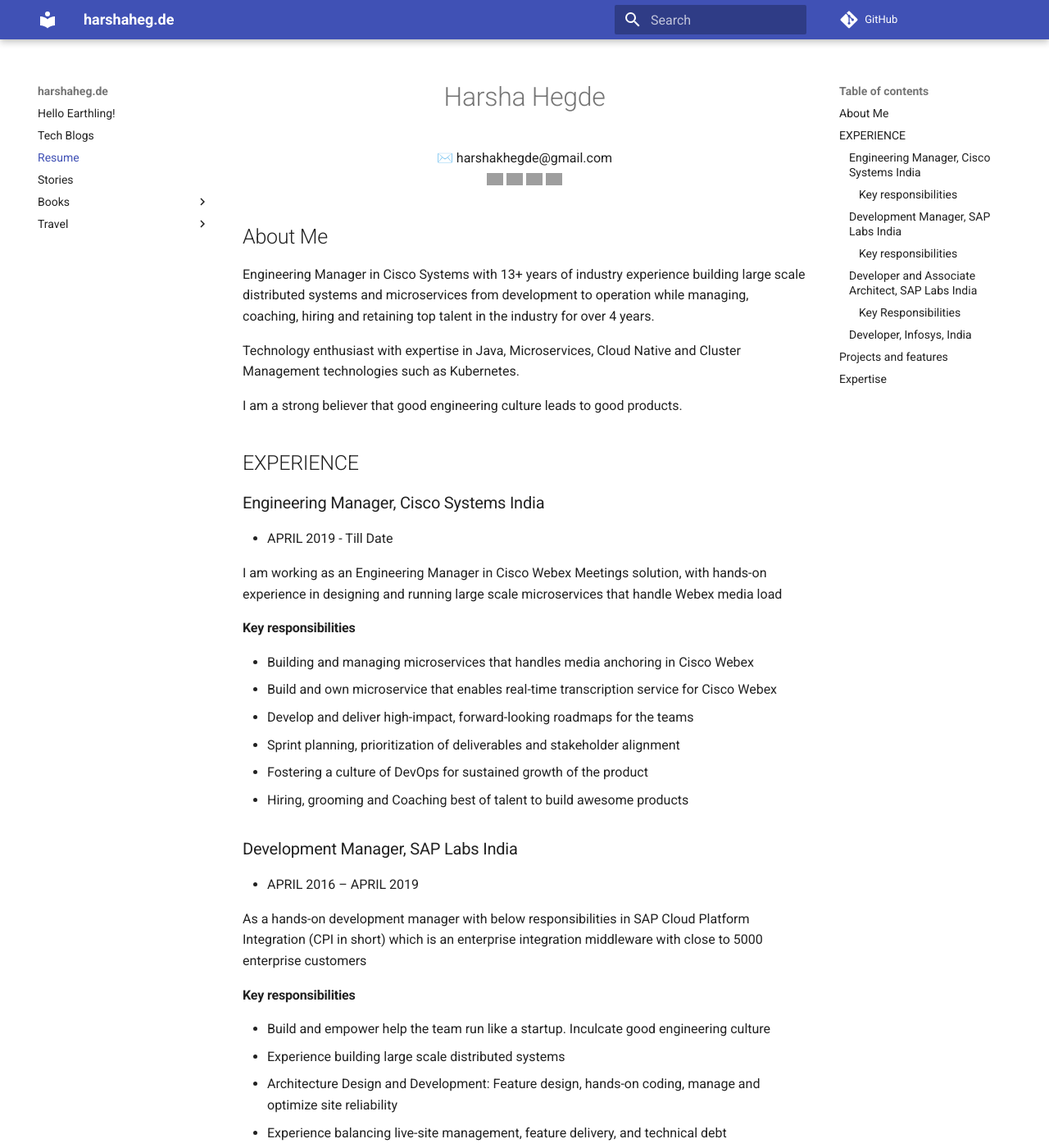
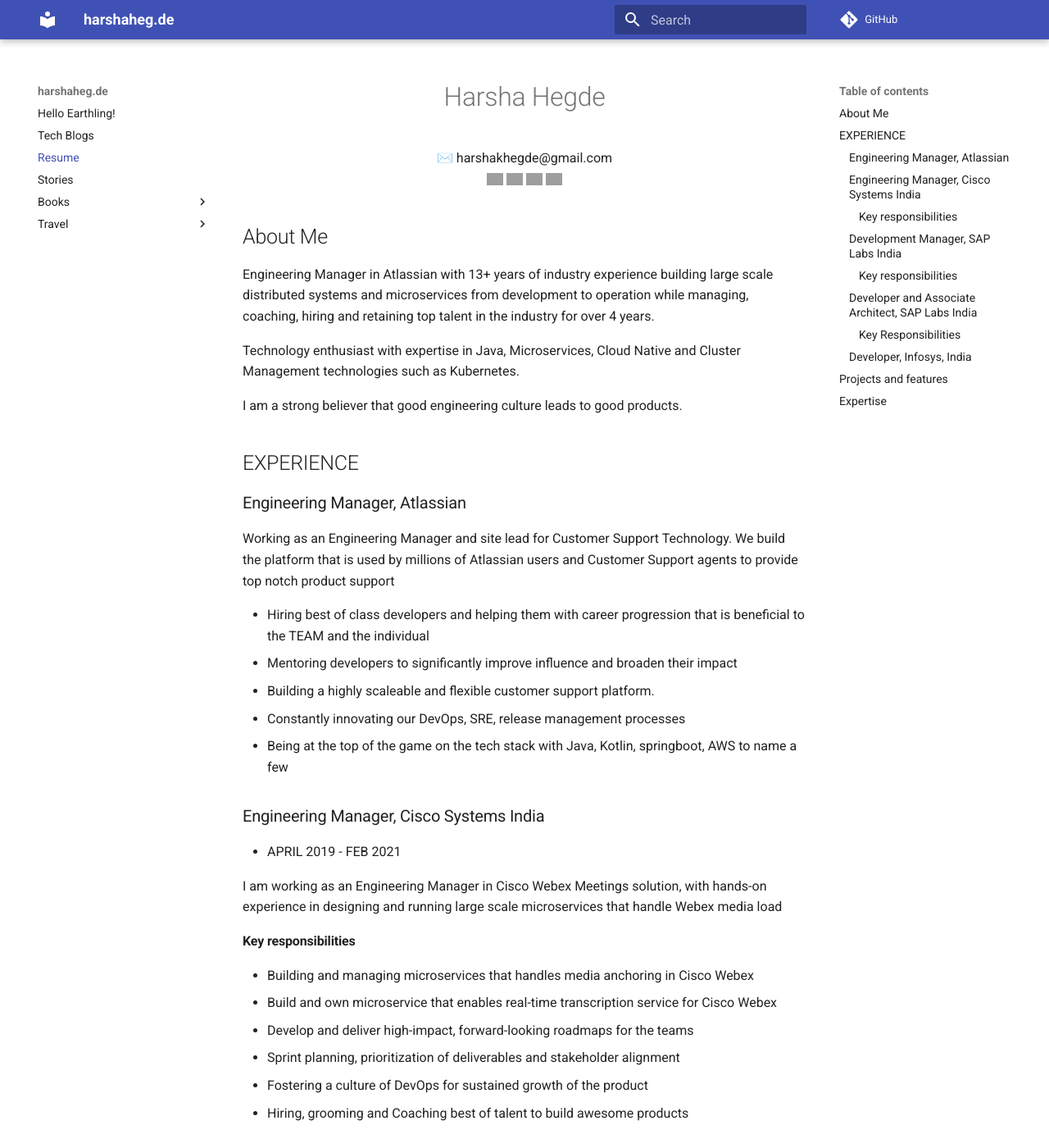
Before and after one commit to harshakhegde/harshakhegde.github.io, an MkDocs documentation site: the page built from home/resume.md, in a window 1280 px wide and 1400 px high. Shown: the whole window at 82% size. Built offline with MkDocs 1.6.1 and Material for MkDocs 9.7.7, drawn with Linux system fonts in a browser that asks for light colours; comment, search, counter and statistics services are not loaded; grey boxes are pictures that could not be loaded.

Commit message:
update resume with atlassian

```diff
--- a/home/resume.md
+++ b/home/resume.md
@@ -9,7 +9,7 @@
 </p>
 
 ## About Me
-Engineering Manager in Cisco Systems with 13+ years of industry experience building large scale distributed systems and microservices from development to operation while managing, coaching, hiring and retaining top talent in the industry for over 4 years.
+Engineering Manager in Atlassian with 13+ years of industry experience building large scale distributed systems and microservices from development to operation while managing, coaching, hiring and retaining top talent in the industry for over 4 years.
 
 Technology enthusiast with expertise in Java, Microservices, Cloud Native and Cluster Management technologies such as Kubernetes.
 
@@ -17,8 +17,18 @@
 
 ## EXPERIENCE
 
+### Engineering Manager, Atlassian
+Working as an Engineering Manager and site lead for Customer Support Technology. We build the platform that is used by millions of Atlassian users and Customer Support agents to provide top notch product support
+
+- Hiring best of class developers and helping them with career progression that is beneficial to the TEAM and the individual
+- Mentoring developers to significantly improve influence and broaden their impact
+- Building a highly scaleable and flexible customer support platform.
+- Constantly innovating our DevOps, SRE, release management processes
+- Being at the top of the game on the tech stack with Java, Kotlin, springboot, AWS to name a few
+
+
 ### Engineering Manager, Cisco Systems India
-- APRIL 2019 - Till Date
+- APRIL 2019 - FEB 2021
 
 I am working as an Engineering Manager in Cisco Webex Meetings solution, with hands-on experience in designing and running large scale microservices that handle Webex media load
 
```
